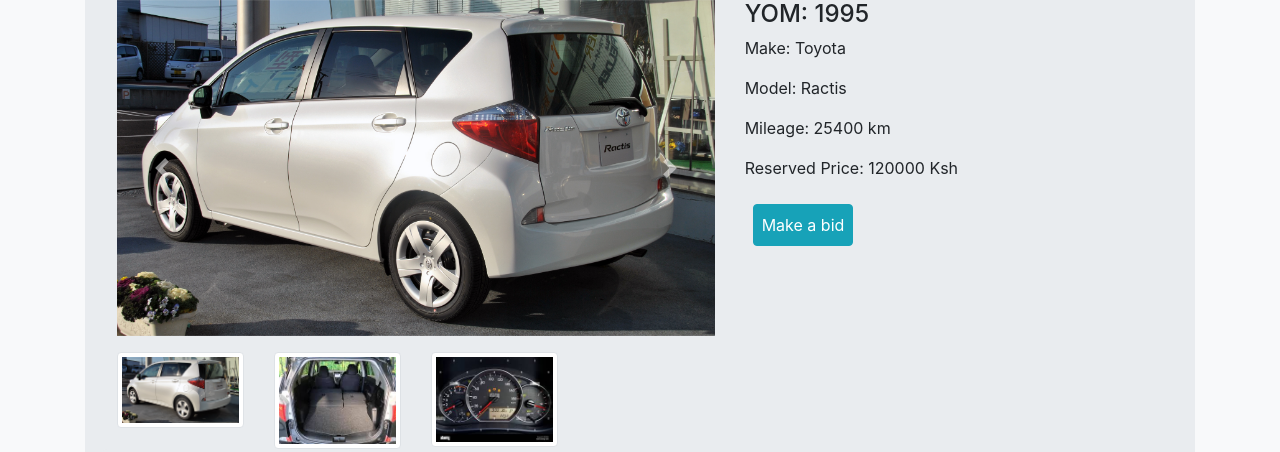
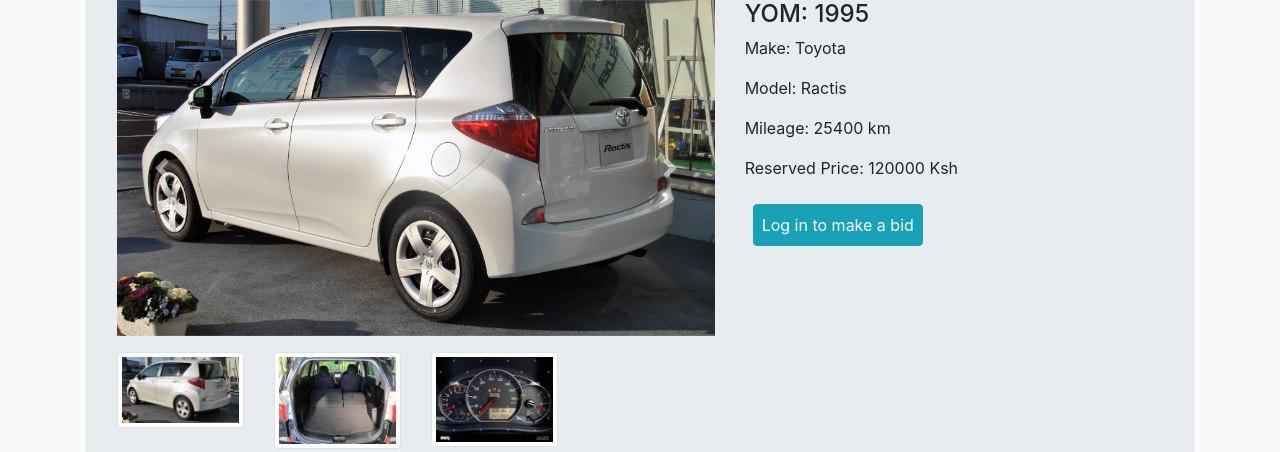
Before and after one commit to martinmbogo-254/Auto-auction, a Django app: page /vehicle/1/ in a window 1280 px wide. Shown: the part 226-678 px from the top of the page. Run offline with Django 5.2, Linux system fonts and the light colour scheme; data comes from the database, SQL or seed files in the repository; both versions use the stored data as it was after the commit; some libraries are stand-ins or nearby versions.

Commit message:
bid redirect to vehicle page after logging in

```diff
--- a/auctions/vehicles/templates/vehicles/details.html
+++ b/auctions/vehicles/templates/vehicles/details.html
@@ -43,9 +43,15 @@
             <p>Model: {{ vehicle.model }}</p>
             <p>Mileage: {{ vehicle.mileage }} km</p>
             <p>Reserved Price: {{ vehicle.reserve_price }} Ksh</p>
+           {% if user.is_authenticated %}
             <button type="button" class="btn btn-info p-2 m-2 text-center" data-toggle="modal" data-target="#bidModal">
                 Make a bid
             </button>
+            {% else %}
+            <a href="{% url 'login' %}?next={% url 'detail' vehicle.id %}"  class="btn btn-info p-2 m-2 text-center">
+                Log in to make a bid
+            </a>
+            {% endif %}
         </div>
     </div>
     <div class="row">
```
Also changed, not shown: auctions/db.sqlite3.
